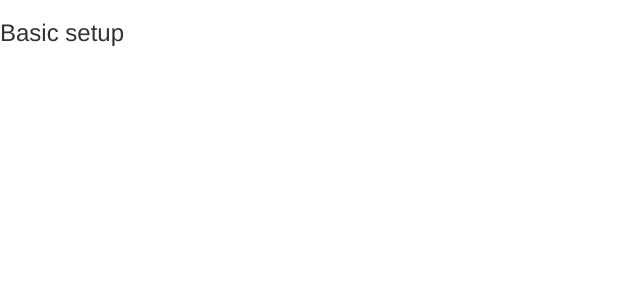
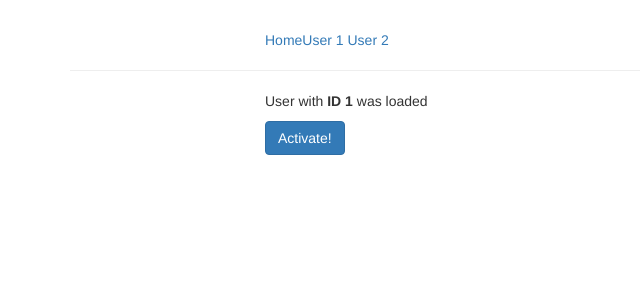
Before and after one commit to csaba-farkas/angular-udemy, an Angular app: page /user/1 in a window 1280 px wide. Shown: the top 300 px of the page, without its empty margins (0-640 px from the left). Built offline with nearby package versions, Linux system fonts and the light colour scheme.

Commit message:
Section completed

```diff
--- a/src/app/app.component.css
+++ b/src/app/app.component.css
@@ -0,0 +1,3 @@
+.container {
+    margin-top: 30px;
+  }
--- a/src/app/app.component.html
+++ b/src/app/app.component.html
@@ -1 +1,15 @@
-<h3>Basic setup</h3>
+<div class="container">
+    <div class="row">
+      <div class="col-xs-12 col-sm-10 col-md-8 col-sm-offset-1 col-md-offset-2">
+        <a routerLink="/">Home</a>
+        <a [routerLink]="['user', 1]">User 1 {{ userOneActivated ? '(activated)' : ''}}</a>
+        <a [routerLink]="['user', 2]">User 2 {{ userTwoActivated ? '(activated)' : ''}}</a>
+      </div>
+    </div>
+    <hr>
+    <div class="row">
+      <div class="col-xs-12 col-sm-10 col-md-8 col-sm-offset-1 col-md-offset-2">
+        <router-outlet></router-outlet>
+      </div>
+    </div>
+  </div>
--- a/src/app/app.component.ts
+++ b/src/app/app.component.ts
@@ -1,9 +1,34 @@
-import { Component } from '@angular/core';
+import { Component, OnInit, OnDestroy } from '@angular/core';
+import { UsersService } from './users.service';
 
 @Component({
   selector: 'app-root',
   templateUrl: './app.component.html',
   styleUrls: ['./app.component.css']
 })
-export class AppComponent {
+export class AppComponent implements OnInit, OnDestroy {
+    userOneActivated = false;
+    userTwoActivated = false;
+
+    constructor(private usersService: UsersService) {}
+
+    ngOnInit(): void {
+        //Called after the constructor, initializing input properties, and the first call to ngOnChanges.
+        //Add 'implements OnInit' to the class.
+        this.usersService.userActivated.subscribe(
+            (id: number) => {
+                if (id === 1) {
+                    this.userOneActivated = true;
+                } else if (id === 2) {
+                    this.userTwoActivated = true;
+                }
+            }
+        )
+    }
+
+    ngOnDestroy(): void {
+        //Called once, before the instance is destroyed.
+        //Add 'implements OnDestroy' to the class.
+        this.usersService.userActivated.unsubscribe();
+    }
 }
--- /dev/null
+++ b/src/app/home/home.component.html
@@ -0,0 +1 @@
+<h3>Yay, I'm home!</h3>
--- /dev/null
+++ b/src/app/home/home.component.ts
@@ -0,0 +1,71 @@
+import { Observable, Observer, Subscription, interval } from 'rxjs';
+import { Component, OnInit, OnDestroy } from '@angular/core';
+import { map } from 'rxjs/operators';
+
+@Component({
+  selector: 'app-home',
+  templateUrl: './home.component.html',
+  styleUrls: ['./home.component.css']
+})
+export class HomeComponent implements OnInit, OnDestroy {
+    myNumbers: Subscription;
+    customSubscription: Subscription;
+
+    constructor() { }
+
+    ngOnInit() {
+        const myNumbers = interval(1000)
+            .pipe(
+                map(
+                    (data: number) => {
+                        return data * 2;
+                    }
+            )
+            );
+        this.myNumbers = myNumbers.subscribe(
+            (number: number) => {
+                console.log(`Number: ${number}`);
+            }
+        )
+
+        const myObservable = Observable.create((observer: Observer<string>) => {
+            setTimeout(() => {
+                observer.next('first package');
+            } ,2000);
+
+            setTimeout(() => {
+                observer.next('second package');
+            } ,4000);
+
+            setTimeout(() => {
+                observer.complete();
+            }, 4500);
+
+            setTimeout(() => {
+                observer.error('This failed baby!!');
+            } ,5000);
+
+
+        });
+
+        this.customSubscription = myObservable.subscribe(
+            (data: string) => {
+                console.log(`Success: ${data}`);
+            },
+            (error: string) => {
+                console.log(`Error: ${error}`);
+            },
+            () => {
+                console.log('Complete!');
+            }
+        )
+    }
+
+    ngOnDestroy(): void {
+        //Called once, before the instance is destroyed.
+        //Add 'implements OnDestroy' to the class.
+        this.myNumbers.unsubscribe();
+        this.customSubscription.unsubscribe();
+    }
+
+}
--- /dev/null
+++ b/src/app/user/user.component.html
@@ -0,0 +1,2 @@
+<p>User with <strong>ID {{ id }}</strong> was loaded</p>
+<button class="btn btn-primary" (click)="onActivate()">Activate!</button>
--- /dev/null
+++ b/src/app/user/user.component.ts
@@ -0,0 +1,29 @@
+import { Component, OnInit } from '@angular/core';
+import { ActivatedRoute, Params } from '@angular/router';
+import { UsersService } from '../users.service';
+
+@Component({
+  selector: 'app-user',
+  templateUrl: './user.component.html',
+  styleUrls: ['./user.component.css']
+})
+export class UserComponent implements OnInit {
+    id: number;
+
+    constructor(private route: ActivatedRoute, private usersService: UsersService){ }
+
+    ngOnInit() {
+    this.route.params
+        .subscribe(
+        (params: Params) => {
+            // this is the handle data callback
+            this.id = +params['id'];
+        }
+        );
+    }
+
+    onActivate() {
+        this.usersService.userActivated.next(this.id);
+    }
+
+}
--- /dev/null
+++ b/src/app/users.service.ts
@@ -0,0 +1,5 @@
+import { Subject } from "rxjs";
+
+export class UsersService {
+    userActivated = new Subject();
+}
```
Also changed, not shown: src/app/app-routing.module.ts (added, +22 -0 lines), src/app/app.module.ts (+10 -3 lines), src/app/home/home.component.css (added), src/app/user/user.component.css (added).
